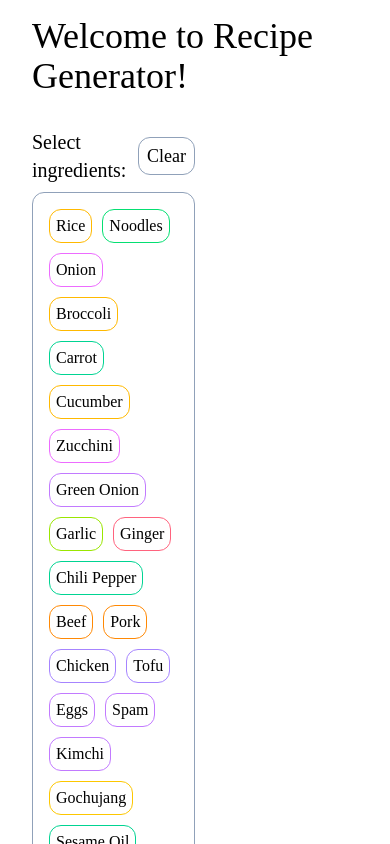
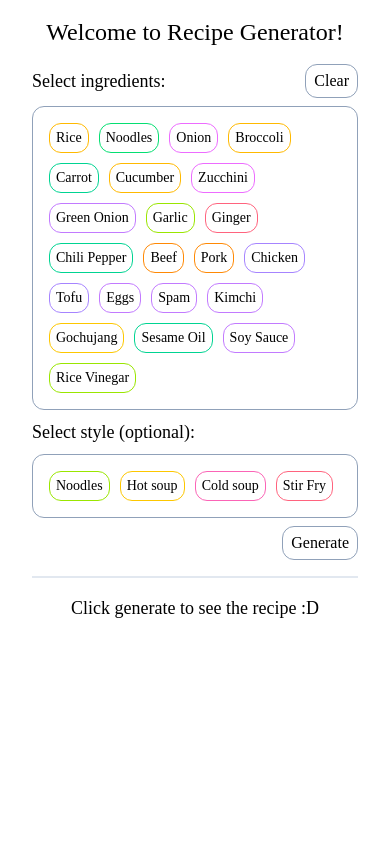
Before and after one commit to joanne5548/eatsy-bitsy-kitchen, a React (Vite) app in the folder client/: page / in a window 390 px wide. Shown: the top 844 px of the page. Built offline with nearby package versions, Linux system fonts and the light colour scheme; a web font is replaced by a local one.

Commit message:
finish responsive design

```diff
--- a/client/src/App.tsx
+++ b/client/src/App.tsx
@@ -8,13 +8,13 @@ function App() {
     const generatedRecipe = useAtomValue(generatedRecipeAtom);
 
     return (
-        <div className="flex flex-col gap-8 px-8 py-4 sm:h-screen items-center">
-            <div className="text-4xl font-medium">
+        <div className="flex flex-col gap-4 sm:gap-8 px-8 py-4 sm:h-screen items-center">
+            <div className="text-2xl sm:text-4xl font-medium">
                 Welcome to Recipe Generator!
             </div>
             <div
                 className={clsx(
-                    "flex flex-col sm:flex-row gap-8 sm:h-[calc(100%-73px)]",
+                    "flex flex-col sm:flex-row gap-4 sm:gap-8 sm:h-[calc(100%-73px)]",
                     generatedRecipe && "sm:justify-between"
                 )}
             >
--- a/client/src/components/InputButton.tsx
+++ b/client/src/components/InputButton.tsx
@@ -2,7 +2,7 @@ import { useEffect, useState } from "react";
 import { generateColor } from "../lib/randomColor";
 import { ColorOptions } from "../lib/interfaces";
 
-interface InputButtonProps {
+interface OptionButtonProps {
     buttonName: string;
     selected: boolean;
     updateOptionList: () => void;
@@ -12,7 +12,7 @@ const OptionButton = ({
     buttonName,
     selected,
     updateOptionList,
-}: InputButtonProps) => {
+}: OptionButtonProps) => {
     const [color, setColor] = useState<string>("slate");
 
     const colorOptions: ColorOptions = {
@@ -45,7 +45,7 @@ const OptionButton = ({
         rose: "bg-rose-200",
     };
 
-    let className = `w-fit px-1.5 py-1 rounded-xl border-[1px] ${
+    let className = `w-fit px-1.5 py-1 text-sm sm:text-base rounded-xl border-[1px] ${
         colorOptions[color as keyof ColorOptions]
     } hover:cursor-pointer `;
     if (selected) {
--- a/client/src/components/OptionsPanel.tsx
+++ b/client/src/components/OptionsPanel.tsx
@@ -80,12 +80,12 @@ const OptionsPanel = () => {
     };
 
     return (
-        <div className="flex flex-col gap-2 w-1/2">
+        <div className="flex flex-col gap-2 pb-4 border-b-2 border-slate-200 sm:w-1/2">
             <div className="flex flex-row justify-between items-center">
-                <div className="text-xl">Select ingredients:</div>
+                <div className="text-lg sm:text-xl">Select ingredients:</div>
                 <button
                     onClick={handleClearButtonClick}
-                    className="px-2 py-1 rounded-xl text-lg border-[1px] border-slate-400 hover:bg-slate-200 hover:cursor-pointer"
+                    className="px-2 py-1 rounded-xl text-base sm:text-lg border-[1px] border-slate-400 hover:bg-slate-200 hover:cursor-pointer"
                 >
                     Clear
                 </button>
@@ -100,7 +100,7 @@ const OptionsPanel = () => {
                     />
                 ))}
             </div>
-            <div className="text-xl">Select style (optional):</div>
+            <div className="text-lg sm:text-xl">Select style (optional):</div>
             <div className="flex flex-wrap flex-row gap-2.5 w-full p-4 rounded-xl text-base border-[1px] border-slate-400">
                 {foodStyles.map((style) => (
                     <OptionButton
@@ -111,10 +111,9 @@ const OptionsPanel = () => {
                     />
                 ))}
             </div>
-
             <button
                 onClick={handleGenerateButtonClick}
-                className="flex flex-row gap-2 items-center w-fit self-end px-2 py-1 text-lg rounded-xl border-[1px] border-slate-400 hover:bg-slate-200 hover:cursor-pointer"
+                className="flex flex-row gap-2 items-center w-fit self-end px-2 py-1 text-base sm:text-lg rounded-xl border-[1px] border-slate-400 hover:bg-slate-200 hover:cursor-pointer"
             >
                 Generate
             </button>
--- a/client/src/components/RecipePanel.tsx
+++ b/client/src/components/RecipePanel.tsx
@@ -7,7 +7,7 @@ const RecipePanel = () => {
     const generatingRecipe = useAtomValue(generatingRecipeAtom);
 
     return (
-        <div className="w-1/2 h-full overflow-y-auto">
+        <div className="sm:w-1/2 h-full sm:overflow-y-auto">
             {generatedRecipe ? (
                 <div className="flex flex-col gap-2 h-full">
                     <div className="text-[22px]">{generatedRecipe.name}</div>
```
Also changed, not shown: 2 other files (tests, documents, lock files or other folders).
